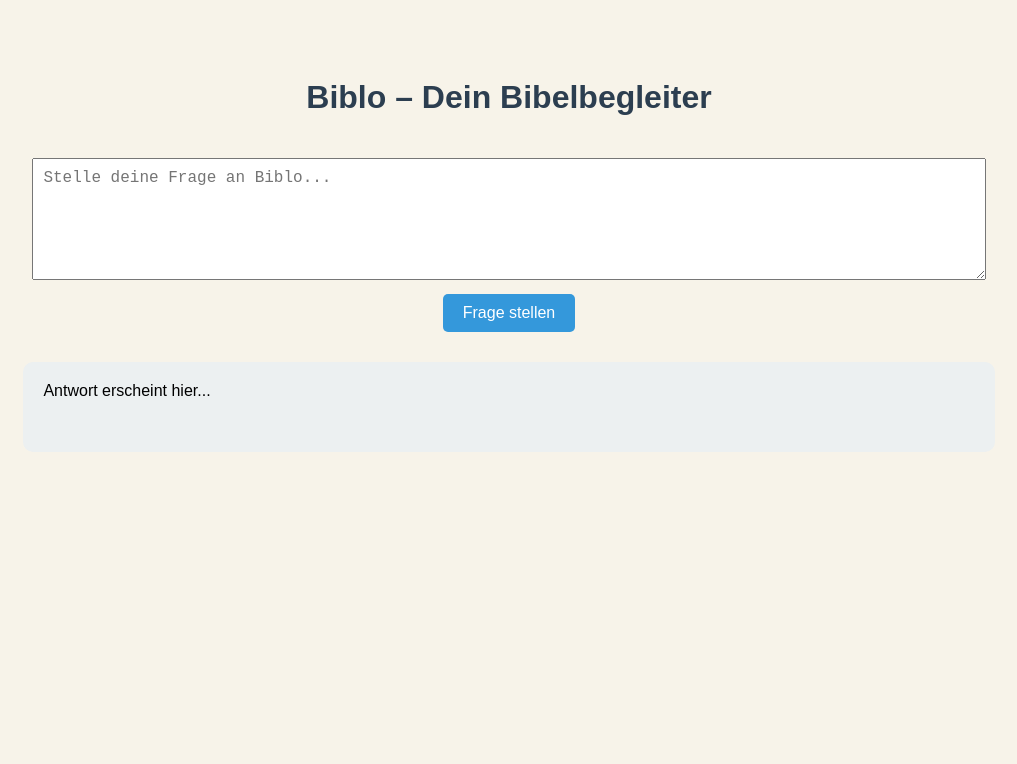
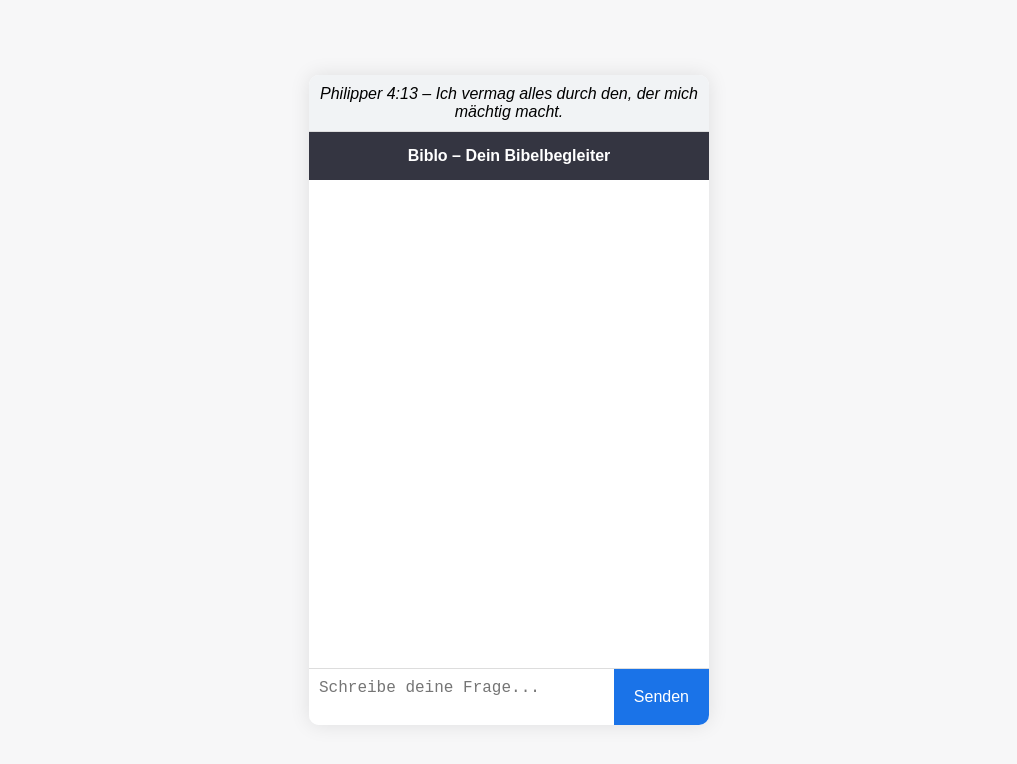
Before and after one commit to m9xs5s6fr4-ux/Biblo, a plain HTML site: page index.html in a window 1280 px wide. Shown: the whole page, without its empty margins (131-1148 px from the left). Drawn offline with Linux system fonts and the light colour scheme.

Commit message:
Revamp HTML structure and styles for chat interface
Updated the layout and style of the HTML page to enhance user experience with a chat interface.

```diff
--- a/index.html
+++ b/index.html
@@ -6,73 +6,164 @@
 <style>
   body {
     font-family: Arial, sans-serif;
-      background-color: #f7f3e9;
+    background-color: #f7f7f8;
+    display: flex;
+    justify-content: center;
+    align-items: center;
+    height: 100vh;
+    margin: 0;
+  }
+
+  .chat-container {
+    width: 400px;
+    height: 650px;
+    border-radius: 10px;
+    background-color: white;
+    box-shadow: 0 0 20px rgba(0,0,0,0.1);
+    display: flex;
+    flex-direction: column;
+    overflow: hidden;
+  }
+
+  .daily-verse {
+    background-color: #f1f3f5;
+    padding: 10px;
     text-align: center;
-      padding: 50px;
+    font-style: italic;
+    border-bottom: 1px solid #ddd;
   }
-    h1 {
-      color: #2c3e50;
+
+  .chat-header {
+    padding: 15px;
+    background-color: #343541;
+    color: white;
+    font-weight: bold;
+    text-align: center;
   }
-    textarea {
-      width: 80%;
-      height: 100px;
-      margin-top: 20px;
+
+  .chat-messages {
+    flex: 1;
+    padding: 10px;
+    overflow-y: auto;
+    display: flex;
+    flex-direction: column;
+  }
+
+  .message {
+    max-width: 80%;
+    padding: 10px 15px;
+    margin: 5px 0;
+    border-radius: 15px;
+    word-wrap: break-word;
+  }
+
+  .user {
+    align-self: flex-end;
+    background-color: #1a73e8;
+    color: white;
+  }
+
+  .bot {
+    align-self: flex-start;
+    background-color: #e5e5ea;
+    color: black;
+  }
+
+  .chat-input {
+    display: flex;
+    border-top: 1px solid #ddd;
+  }
+
+  .chat-input textarea {
+    flex: 1;
+    border: none;
     padding: 10px;
     font-size: 16px;
+    resize: none;
   }
-    button {
-      margin-top: 10px;
-      padding: 10px 20px;
-      font-size: 16px;
-      background-color: #3498db;
+
+  .chat-input button {
+    background-color: #1a73e8;
     color: white;
     border: none;
+    padding: 0 20px;
     cursor: pointer;
-      border-radius: 5px;
+    font-size: 16px;
   }
-    button:hover {
-      background-color: #2980b9;
-    }
-    #response {
-      margin-top: 30px;
-      background-color: #ecf0f1;
-      padding: 20px;
-      border-radius: 10px;
-      text-align: left;
-      width: 80%;
-      margin-left: auto;
-      margin-right: auto;
-      min-height: 50px;
+
+  .chat-input button:hover {
+    background-color: #155bb5;
   }
 </style>
 </head>
 <body>
-  <h1>Biblo – Dein Bibelbegleiter</h1>
-  <textarea id="question" placeholder="Stelle deine Frage an Biblo..."></textarea><br>
-  <button onclick="askAI()">Frage stellen</button>
-  <div id="response">Antwort erscheint hier...</div>
+  <div class="chat-container">
+    <div class="daily-verse" id="dailyVerse"></div>
+    <div class="chat-header">Biblo – Dein Bibelbegleiter</div>
+    <div class="chat-messages" id="chatMessages"></div>
+    <div class="chat-input">
+      <textarea id="userInput" placeholder="Schreibe deine Frage..."></textarea>
+      <button onclick="sendMessage()">Senden</button>
+    </div>
+  </div>
 
   <script>
-    async function askAI() {
-      const question = document.getElementById("question").value;
-      const responseElement = document.getElementById("response");
-      responseElement.innerText = "Biblo denkt... ⏳";
+    // Liste der Bibelverse
+    const bibleVerses = [
+      "Psalm 23:1 – Der Herr ist mein Hirte; mir wird nichts mangeln.",
+      "Philipper 4:13 – Ich vermag alles durch den, der mich mächtig macht.",
+      "Johannes 14:6 – Ich bin der Weg und die Wahrheit und das Leben.",
+      "Matthäus 11:28 – Kommt her zu mir, alle, die ihr mühselig und beladen seid.",
+      "Jesaja 41:10 – Fürchte dich nicht, denn ich bin mit dir.",
+      "Psalm 46:1 – Gott ist unsre Zuflucht und Stärke, ein bewährter Helfer in Nöten.",
+      "Römer 8:28 – Wir wissen aber, dass denen, die Gott lieben, alle Dinge zum Besten dienen."
+    ];
 
-      const response = await fetch("https://api.openai.com/v1/responses", {
-        method: "POST",
-        headers: {
-          "Content-Type": "application/json",
-          "Authorization": "Bearer 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"
-        },
-        body: JSON.stringify({
-          model: "gpt-4.1-mini",
-          input: "Du bist Biblo, ein freundlicher und bibeltreuer Bibelbegleiter. Hilf den Menschen, eine tiefere Beziehung zu Jesus zu entwickeln. Frage: " + question
-        })
-      });
+    // Zufälligen Bibelvers bei Seitenladezeit anzeigen
+    function showDailyVerse() {
+      const index = Math.floor(Math.random() * bibleVerses.length);
+      document.getElementById("dailyVerse").innerText = bibleVerses[index];
+    }
 
-      const data = await response.json();
-      const answer = data.output?.[0]?.content?.[0]?.text || "Biblo konnte leider keine Antwort geben.";
-      responseElement.innerText = answer;
+    showDailyVerse(); // sofort aufrufen
+
+    // Mock-Antworten für Biblo
+    const mockResponses = [
+      "Biblo sagt: ‚Denke daran, Gott ist immer bei dir.‘",
+      "Biblo sagt: ‚Ein Vers aus der Bibel kann dir heute helfen.‘",
+      "Biblo sagt: ‚Gebet kann dir Kraft geben. Versuch es jetzt.‘",
+      "Biblo sagt: ‚Liebe und Geduld sind der Weg zu Frieden.‘",
+      "Biblo sagt: ‚Manchmal ist Stille der beste Ort, um zu hören, was Gott sagt.‘"
+    ];
+
+    function sendMessage() {
+      const input = document.getElementById("userInput");
+      const chat = document.getElementById("chatMessages");
+      const question = input.value.trim();
+      if (!question) return;
+
+      // User-Nachricht
+      const userMsg = document.createElement("div");
+      userMsg.className = "message user";
+      userMsg.innerText = question;
+      chat.appendChild(userMsg);
+      chat.scrollTop = chat.scrollHeight;
+
+      input.value = "";
+
+      // Bot-Platzhalter
+      const botMsg = document.createElement("div");
+      botMsg.className = "message bot";
+      botMsg.innerText = "Biblo denkt... ⏳";
+      chat.appendChild(botMsg);
+      chat.scrollTop = chat.scrollHeight;
+
+      // Antwort nach 1-2 Sekunden
+      setTimeout(() => {
+        const randomIndex = Math.floor(Math.random() * mockResponses.length);
+        botMsg.innerText = mockResponses[randomIndex];
+        chat.scrollTop = chat.scrollHeight;
+      }, 1000 + Math.random() * 1000);
     }
   </script>
 </body>
```
Lines whose indentation alone changed are shown as unchanged.
